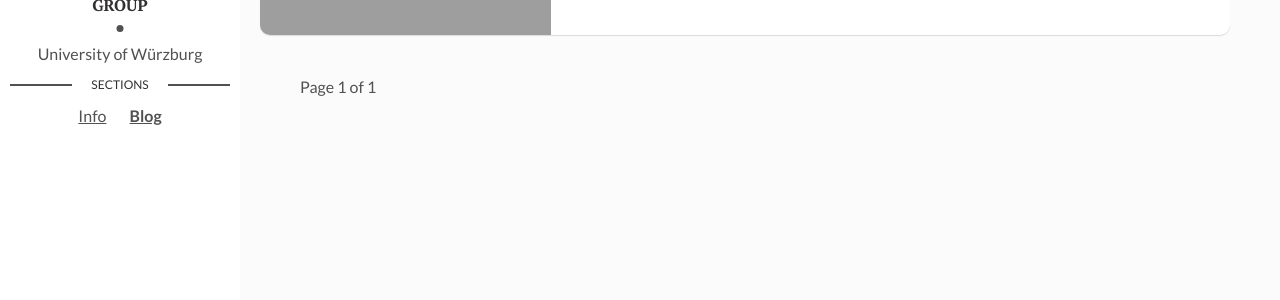
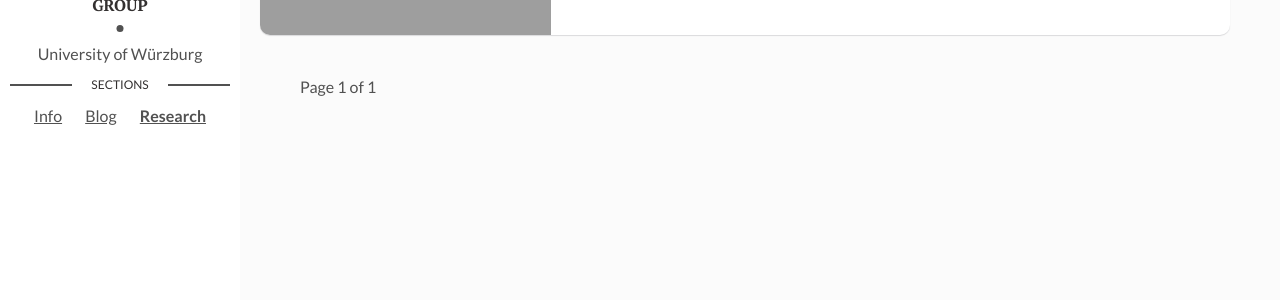
Before and after one commit to cosimg/research, a Jekyll site: the page built from index.html, in a window 1280 px wide. Shown: the part 161-461 px from the top of the page. Built offline with Jekyll 4.4.1, drawn with Linux system fonts in a browser that asks for light colours; the list of posts is cut into pages by our own code; grey boxes are pictures that could not be loaded.

Commit message:
new link

```diff
--- a/_layouts/main.html
+++ b/_layouts/main.html
@@ -17,7 +17,8 @@ layout: default
         <h3 class="contact-title">Sections</h3>
           <ul>
             <li><a href="https://cosimg.github.io"><p>Info</p></a></li>
-            <li><a href="https://cosimg.github.io/blog"><p><strong>Blog</strong></p></a></li>
+            <li><a href="https://cosimg.github.io/blog"><p>Blog</p></a></li>
+            <li><a href="https://cosimg.github.io/research"><p><strong>Research</strong></p></a></li>
           </ul>
       </section>
       <!--End of menu -->
```
